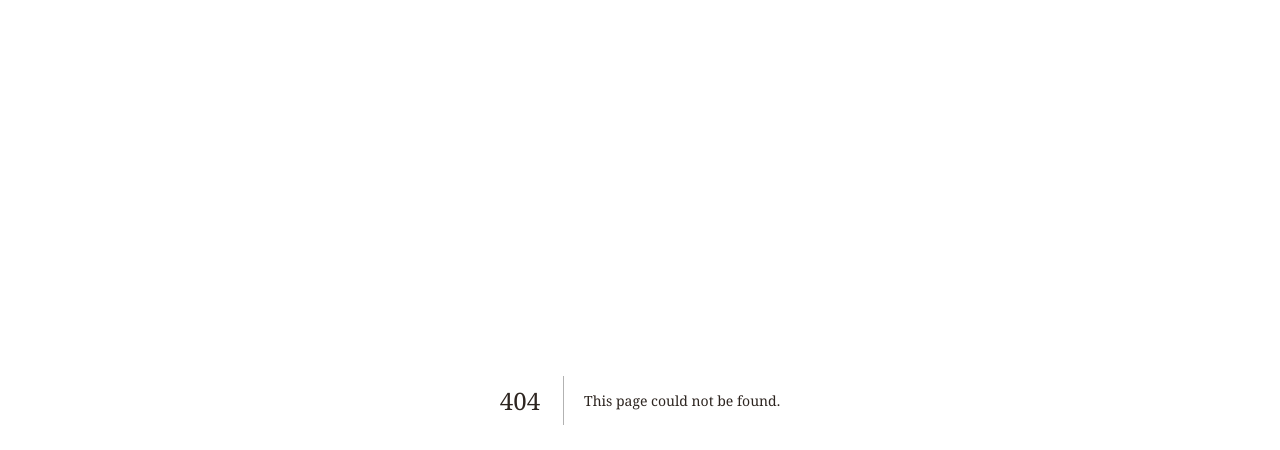
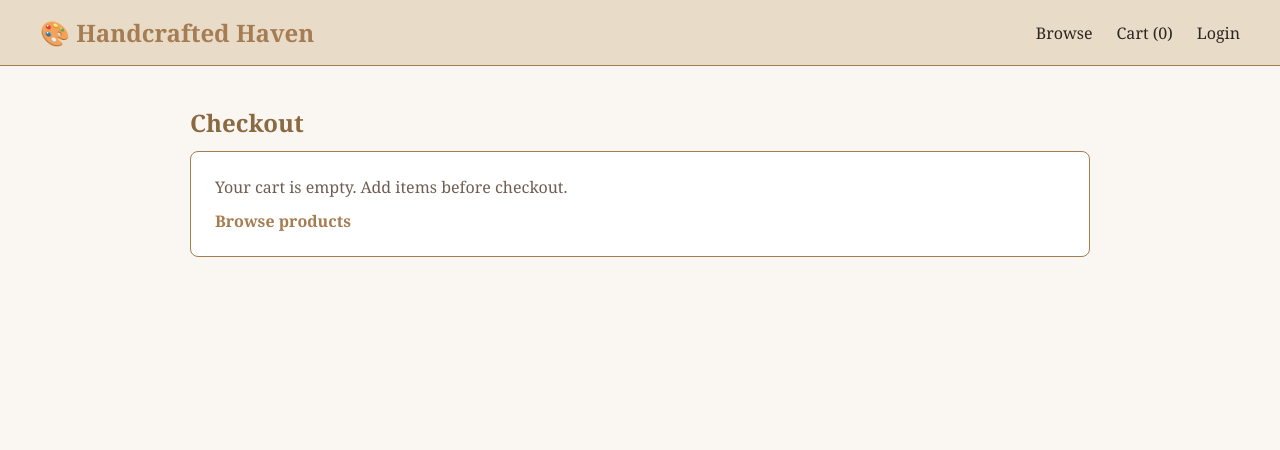
Before and after one commit to sochima-ifedikwa/handcrafted-haven, a Next.js app: page /checkout in a window 1280 px wide. Before the commit this address had no page. Shown: the top 450 px of the page. Built offline with nearby package versions, Linux system fonts and the light colour scheme.

Commit message:
feat: Add checkout page with order summary and functionality to place orders

```diff
--- /dev/null
+++ b/src/app/checkout/page.tsx
@@ -0,0 +1,217 @@
+"use client";
+
+import Link from "next/link";
+import { useMemo, useState } from "react";
+import { clearCart, useCartItems } from "@/lib/use-cart";
+import { notifyAuthChange, useCurrentUser } from "@/lib/use-current-user";
+
+export default function CheckoutPage() {
+  const currentUser = useCurrentUser();
+  const cartItems = useCartItems();
+  const [orderPlaced, setOrderPlaced] = useState(false);
+
+  const totalItems = useMemo(
+    () => cartItems.reduce((sum, item) => sum + item.quantity, 0),
+    [cartItems],
+  );
+
+  const subtotal = useMemo(
+    () => cartItems.reduce((sum, item) => sum + item.price * item.quantity, 0),
+    [cartItems],
+  );
+
+  const handleLogout = () => {
+    localStorage.removeItem("currentUser");
+    sessionStorage.removeItem("currentUser");
+    notifyAuthChange();
+    window.location.href = "/";
+  };
+
+  const placeOrder = () => {
+    clearCart();
+    setOrderPlaced(true);
+  };
+
+  return (
+    <>
+      <header
+        style={{
+          backgroundColor: "var(--accent)",
+          borderBottom: "1px solid var(--primary)",
+          padding: "1rem 2rem",
+          position: "sticky",
+          top: 0,
+          zIndex: 100,
+        }}
+      >
+        <nav
+          style={{
+            maxWidth: "1200px",
+            margin: "0 auto",
+            display: "flex",
+            justifyContent: "space-between",
+            alignItems: "center",
+          }}
+        >
+          <Link
+            href="/"
+            style={{
+              fontSize: "1.5rem",
+              fontWeight: "bold",
+              color: "var(--primary)",
+            }}
+          >
+            🎨 Handcrafted Haven
+          </Link>
+          <div style={{ display: "flex", gap: "1.5rem", alignItems: "center" }}>
+            <Link href="/browse">Browse</Link>
+            <Link href="/cart">Cart ({totalItems})</Link>
+            {currentUser ? (
+              <Link href="/welcome">Welcome, {currentUser.firstName}</Link>
+            ) : (
+              <Link href="/login">Login</Link>
+            )}
+            {currentUser ? (
+              <button
+                type="button"
+                onClick={handleLogout}
+                style={{
+                  backgroundColor: "var(--primary)",
+                  color: "white",
+                  padding: "0.45rem 0.95rem",
+                  borderRadius: "4px",
+                  border: "none",
+                  cursor: "pointer",
+                  fontWeight: "600",
+                }}
+              >
+                Logout
+              </button>
+            ) : null}
+          </div>
+        </nav>
+      </header>
+
+      <section
+        style={{
+          minHeight: "calc(100vh - 68px)",
+          backgroundColor: "var(--background)",
+          padding: "2.5rem 2rem",
+        }}
+      >
+        <div style={{ maxWidth: "900px", margin: "0 auto" }}>
+          <h1 style={{ color: "var(--primary-dark)", marginBottom: "0.75rem" }}>
+            Checkout
+          </h1>
+
+          {orderPlaced ? (
+            <div
+              style={{
+                backgroundColor: "white",
+                border: "1px solid var(--primary)",
+                borderRadius: "8px",
+                padding: "1.5rem",
+              }}
+            >
+              <p
+                style={{
+                  color: "var(--primary-dark)",
+                  fontWeight: "700",
+                  marginBottom: "0.75rem",
+                }}
+              >
+                Your order has been placed successfully.
+              </p>
+              <Link href="/browse" style={{ color: "var(--primary)", fontWeight: "600" }}>
+                Continue shopping
+              </Link>
+            </div>
+          ) : cartItems.length === 0 ? (
+            <div
+              style={{
+                backgroundColor: "white",
+                border: "1px solid var(--primary)",
+                borderRadius: "8px",
+                padding: "1.5rem",
+              }}
+            >
+              <p style={{ color: "var(--text-light)", marginBottom: "0.75rem" }}>
+                Your cart is empty. Add items before checkout.
+              </p>
+              <Link href="/browse" style={{ color: "var(--primary)", fontWeight: "600" }}>
+                Browse products
+              </Link>
+            </div>
+          ) : (
+            <div
+              style={{
+                backgroundColor: "white",
+                border: "1px solid var(--primary)",
+                borderRadius: "8px",
+                padding: "1.5rem",
+              }}
+            >
+              <h2 style={{ color: "var(--primary-dark)", marginBottom: "1rem" }}>
+                Order Summary
+              </h2>
+              <div style={{ display: "grid", gap: "0.75rem", marginBottom: "1rem" }}>
+                {cartItems.map((item) => (
+                  <div
+                    key={item.productId}
+                    style={{
+                      display: "flex",
+                      justifyContent: "space-between",
+                      borderBottom: "1px solid var(--accent)",
+                      paddingBottom: "0.5rem",
+                    }}
+                  >
+                    <span style={{ color: "var(--text-light)" }}>
+                      {item.name} × {item.quantity}
+                    </span>
+                    <span style={{ color: "var(--primary-dark)", fontWeight: "600" }}>
+                      ${(item.price * item.quantity).toFixed(2)}
+                    </span>
+                  </div>
+                ))}
+              </div>
+
+              <p style={{ color: "var(--text-light)", marginBottom: "0.25rem" }}>
+                Items: {totalItems}
+              </p>
+              <p
+                style={{
+                  fontSize: "1.8rem",
+                  color: "var(--primary)",
+                  fontWeight: "700",
+                  marginBottom: "1rem",
+                }}
+              >
+                Total: ${subtotal.toFixed(2)}
+              </p>
+
+              <button
+                type="button"
+                onClick={placeOrder}
+                style={{
+                  backgroundColor: "var(--primary)",
+                  color: "white",
+                  border: "none",
+                  borderRadius: "4px",
+                  padding: "0.75rem 1rem",
+                  fontWeight: "700",
+                  cursor: "pointer",
+                  marginRight: "0.75rem",
+                }}
+              >
+                Place Order
+              </button>
+              <Link href="/cart" style={{ color: "var(--primary)", fontWeight: "600" }}>
+                Back to Cart
+              </Link>
+            </div>
+          )}
+        </div>
+      </section>
+    </>
+  );
+}
```
Also changed, not shown: src/app/cart/page.tsx (+5 -3 lines), src/app/page.tsx (+22 -2 lines).
